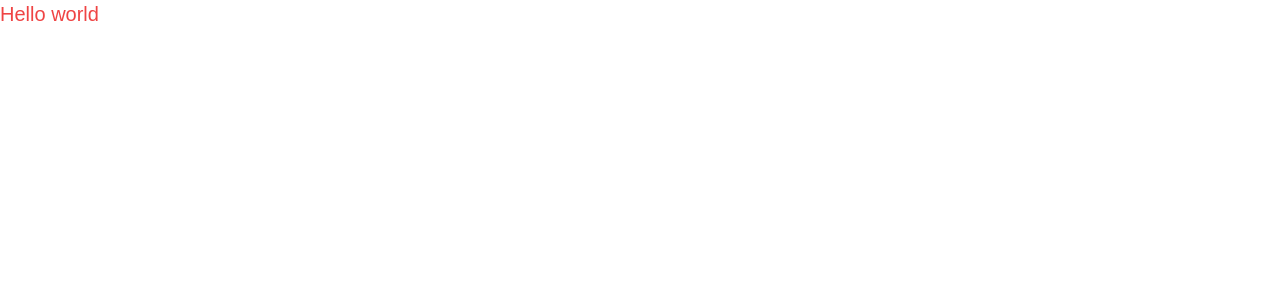
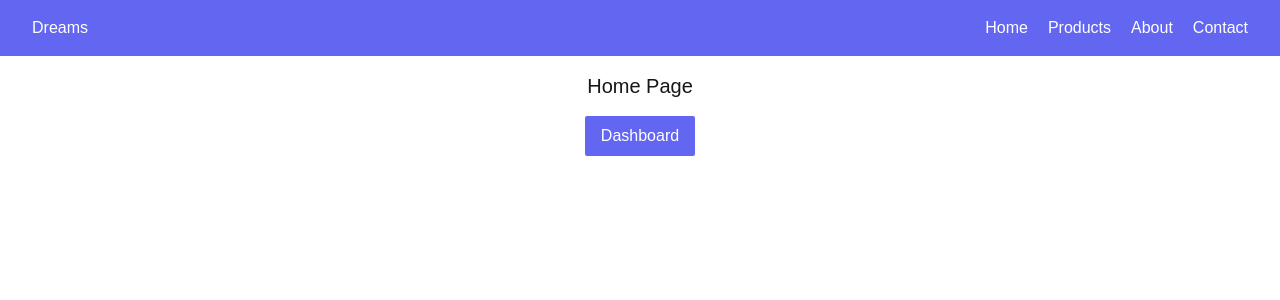
Before and after one commit to Emam-Bokhari/ph-next.js, a Next.js app: page / in a window 1280 px wide. Shown: the top 300 px of the page. Built offline with nearby package versions, Linux system fonts and the light colour scheme.

Commit message:
feat: add example of Link routing and useNavigaton for programatical routing

```diff
--- a/src/app/layout.js
+++ b/src/app/layout.js
@@ -1,5 +1,6 @@
 import { Geist, Geist_Mono } from "next/font/google";
 import "./globals.css";
+import Navbar from "@/components/shared/Navbar";
 
 const geistSans = Geist({
   variable: "--font-geist-sans",
@@ -22,6 +23,7 @@ export default function RootLayout({ children }) {
       <body
         className={`${geistSans.variable} ${geistMono.variable} antialiased`}
       >
+        <Navbar />
         {children}
       </body>
     </html>
--- a/src/app/page.js
+++ b/src/app/page.js
@@ -1,10 +1,22 @@
+"use client";
+import { useRouter } from "next/navigation";
 import { Fragment } from "react";
 
 export default function HomePage() {
+  const router = useRouter();
+  const handleNavigation = () => {
+    router.push("/dashboard");
+  };
   return (
     <Fragment>
-      <div>
-        <p className="text-xl text-red-500 ">Hello world</p>
+      <div className="text-center">
+        <p className="text-xl  my-4 ">Home Page</p>
+        <button
+          onClick={handleNavigation}
+          className="px-4 py-2 rounded-sm bg-indigo-500 hover:bg-indigo-600 text-white transition-all"
+        >
+          Dashboard
+        </button>
       </div>
     </Fragment>
   );
--- /dev/null
+++ b/src/components/shared/Navbar.jsx
@@ -0,0 +1,35 @@
+import Link from "next/link";
+import { Fragment } from "react";
+
+export default function Navbar() {
+  console.log("Navigation");
+  return (
+    <Fragment>
+      <div className="py-4 bg-indigo-500 text-white">
+        <nav className=" flex justify-between max-w-screen-xl m-auto px-8">
+          <div>
+            <h3>Dreams</h3>
+          </div>
+          <ul className="flex gap-5 justify-center">
+            <li>
+              <Link href="/">Home</Link>
+            </li>
+            <li>
+              <Link href="/products">Products</Link>
+            </li>
+            <li>
+              <Link prefetch={false} href="/about">
+                About
+              </Link>
+            </li>
+            <li>
+              <Link prefetch={false} href="/contact">
+                Contact
+              </Link>
+            </li>
+          </ul>
+        </nav>
+      </div>
+    </Fragment>
+  );
+}
```
